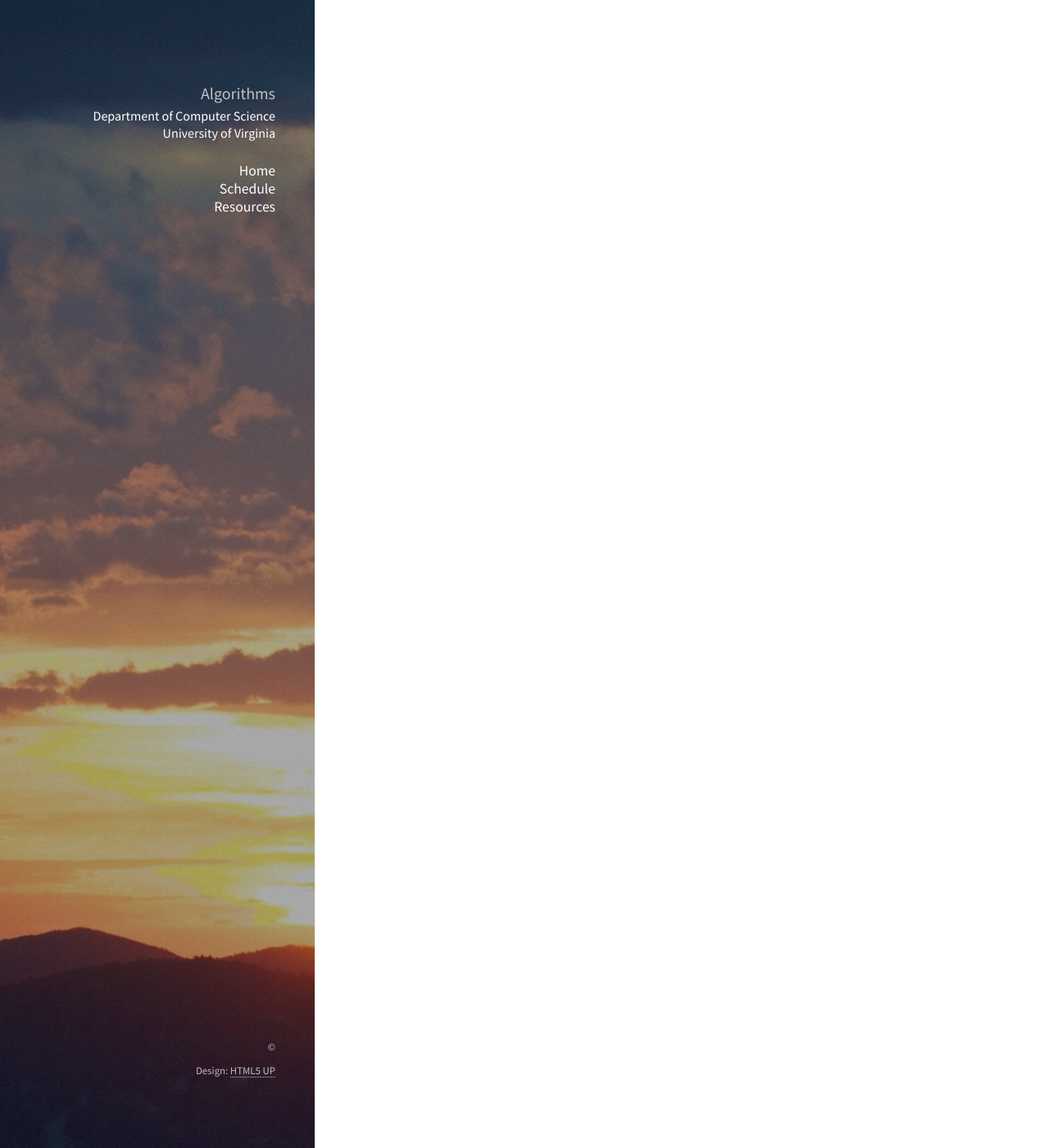
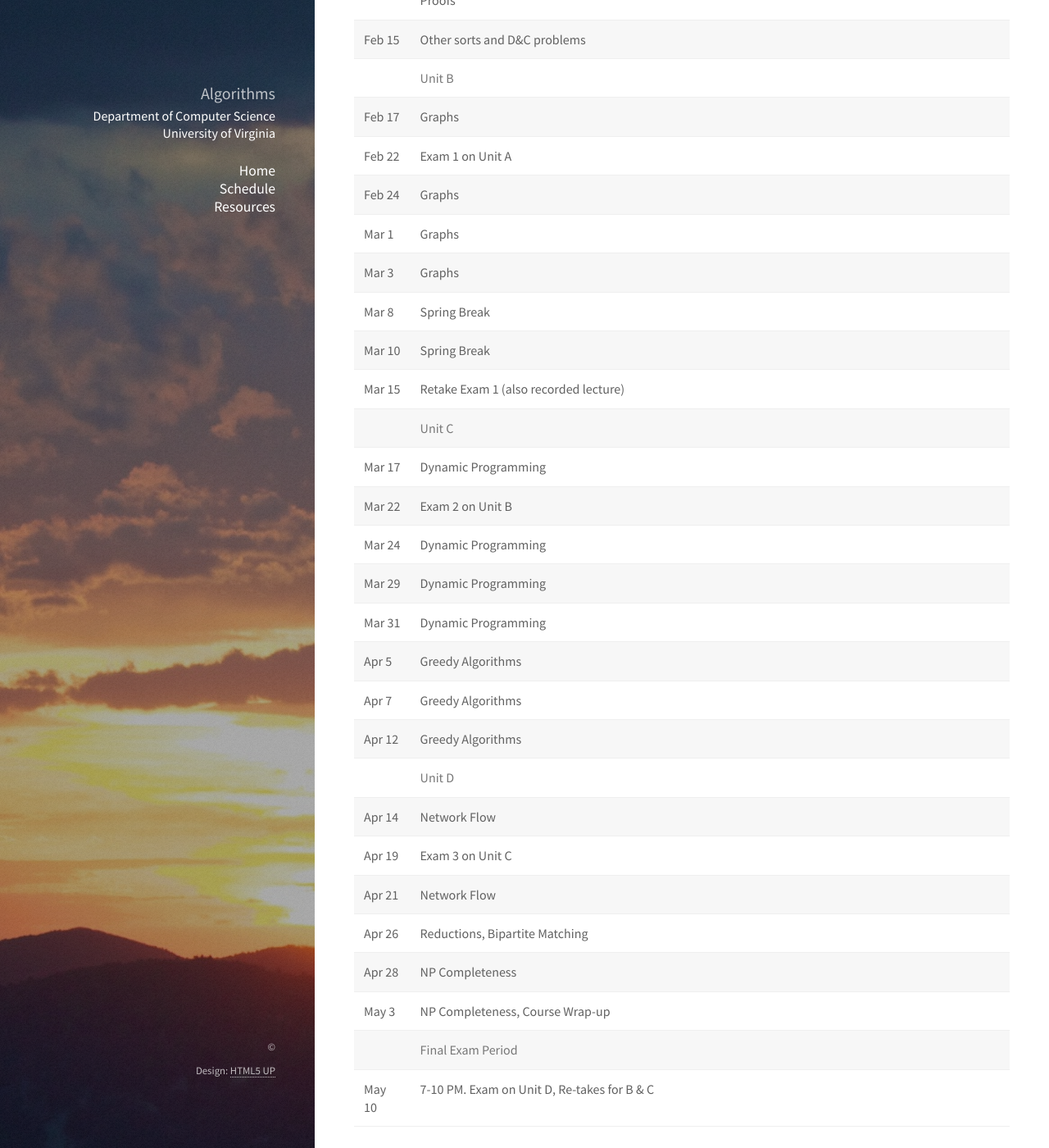
Before and after one commit to uva-cs/cs4102-s22, a Jekyll site: the page built from slides/schedule.md, in a window 1280 px wide and 1400 px high, scrolled down 649 px. Shown: the whole window at 82% size. Built offline with Jekyll 4.4.1, drawn with Linux system fonts in a browser that asks for light colours; nearby versions of some CDN libraries; library files that are not in the unit come from our copies; some of the changed text lies outside the part shown.

Commit message:
schedule updated, link to syllabus

```diff
--- a/slides/schedule.md
+++ b/slides/schedule.md
@@ -14,4 +14,34 @@ This is a tentative schedule of topics addressed.  As we go through the semester
 | Jan 25  | Asymptotic Notation, Proofs              |              | Ch 3, 4  |          |
 | Jan 27  | Recurrence Relations, Divide and Conquer |              |          |          |
 | Feb 1   | Recurrence Relations                     |              |          |          |
-| Feb 3   | Divide and Conquer Examples              |              |          |          |
+| Feb 5   | Divide and Conquer Examples              |              |          |          |
+| Feb 8   | Quicksort, Partition, QuickSelect        |              |          |          |
+| Feb 10  | Medians of medians, Randomized QS, Lower Bounds Proofs              |              |          |          |
+| Feb 15  | Other sorts and D&C problems             |              |          |          |
+|         | **Unit B**                               |              |          |          |
+| Feb 17  | Graphs                                   |              |          |          |
+| Feb 22  | Exam 1 on Unit A                         |              |          |          |
+| Feb 24  | Graphs                                   |              |          |          |
+| Mar 1   | Graphs                                   |              |          |          |
+| Mar 3   | Graphs                                   |              |          |          |
+| Mar 8   | Spring Break                             |              |          |          |
+| Mar 10  | Spring Break                             |              |          |          |
+| Mar 15  | Retake Exam 1 (also recorded lecture)    |              |          |          |
+|         | **Unit C**                               |              |          |          |
+| Mar 17  | Dynamic Programming                      |              |          |          |
+| Mar 22  | Exam 2 on Unit B                         |              |          |          |
+| Mar 24  | Dynamic Programming                      |              |          |          |
+| Mar 29  | Dynamic Programming                      |              |          |          |
+| Mar 31  | Dynamic Programming                      |              |          |          |
+| Apr 5   | Greedy Algorithms                        |              |          |          |
+| Apr 7   | Greedy Algorithms                        |              |          |          |
+| Apr 12  | Greedy Algorithms                        |              |          |          |
+|         | **Unit D**                               |              |          |          |
+| Apr 14  | Network Flow                             |              |          |          |
+| Apr 19  | Exam 3 on Unit C                         |              |          |          |
+| Apr 21  | Network Flow                             |              |          |          |
+| Apr 26  | Reductions, Bipartite Matching           |              |          |          |
+| Apr 28  | NP Completeness	                         |              |          |          |
+| May 3   | NP Completeness, Course Wrap-up          |              |          |          |
+|         | **Final Exam Period**                    |              |          |          |
+| May 10  | 7-10 PM. Exam on Unit D, Re-takes for B & C    |              |          |          |
```
Also changed, not shown: index.md (+1 -1 lines).
